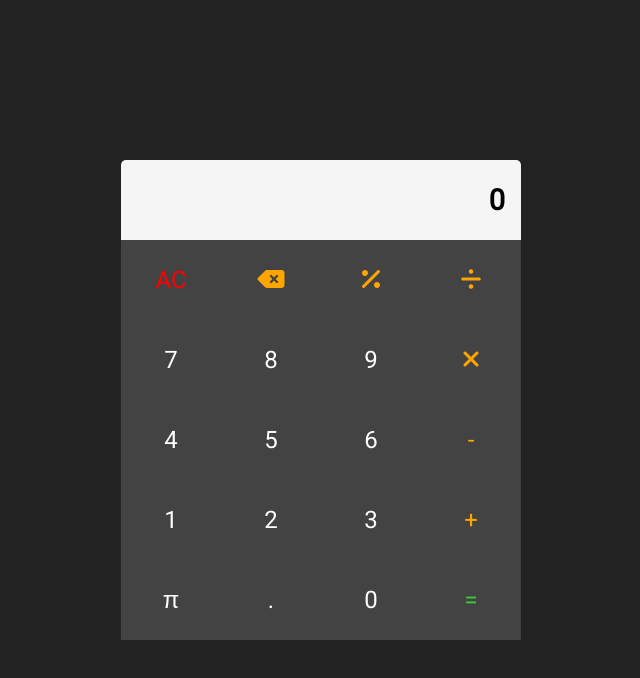
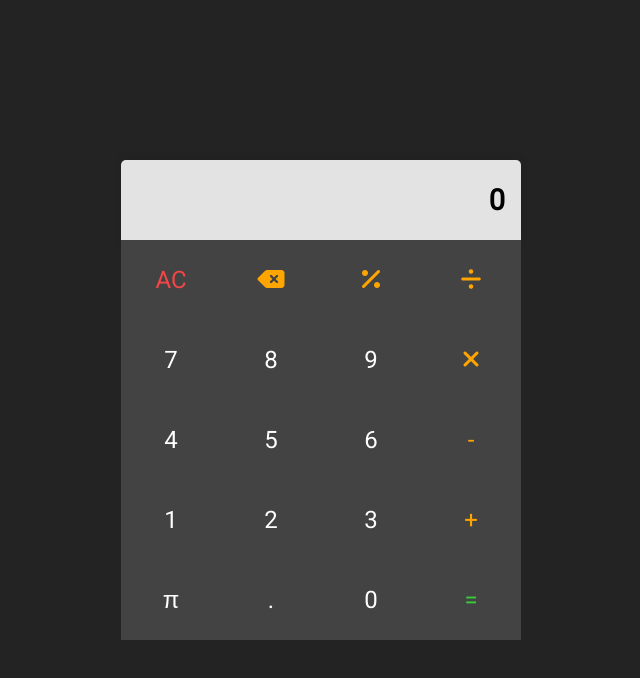
Before and after one commit to Lalit3716/SimpleCalculator, a React (Vite) app: page / in a window 1280 px wide. Shown: the top 678 px of the page, without its empty margins (319-959 px from the left). Built offline with nearby package versions, Linux system fonts and the light colour scheme.

Commit message:
Made Preview Area Scrollable 📜

```diff
--- a/src/components/Calculator/index.tsx
+++ b/src/components/Calculator/index.tsx
@@ -60,7 +60,7 @@ const Calculator = () => {
         primary={expression || "0"}
         secondary={expression ? result : ""}
       />
-      <Button value="AC" color="red" onClick={handleClear} />
+      <Button value="AC" color="#f34646" onClick={handleClear} />
       <Button
         faIcon="fa-solid fa-delete-left"
         value="delete"
--- a/src/components/Preview/Preview.module.css
+++ b/src/components/Preview/Preview.module.css
@@ -4,15 +4,23 @@
   align-items: flex-end;
   justify-content: center;
   padding: 1rem;
-  width: 100%;
+  width: 400px;
   height: 100%;
   font-size: 1.8rem;
   font-weight: bold;
-  background-color: #f5f5f5;
+  text-align: right;
+  background-color: #e3e3e3;
   color: black;
   border-radius: 5px 5px 0px 0px;
   box-shadow: 0px 0px 10px rgba(0, 0, 0, 0.1);
   grid-column: 1 / span 4;
+  overflow-x: auto;
+  overflow-y: hidden;
+}
+
+.preview span {
+  display: block;
+  width: 100%;
 }
 
 .secondary {
@@ -20,3 +28,22 @@
   font-weight: normal;
   font-size: 1.3rem;
 }
+
+.preview::-webkit-scrollbar {
+  height: 0.2rem;
+}
+
+.preview::-webkit-scrollbar-thumb {
+  background-color: #151414;
+  border-radius: 0.5rem;
+}
+
+.preview::-webkit-scrollbar-track {
+  background-color: #434343;
+}
+
+@media (max-width: 400px) {
+  .preview {
+    width: 300px;
+  }
+}
```
